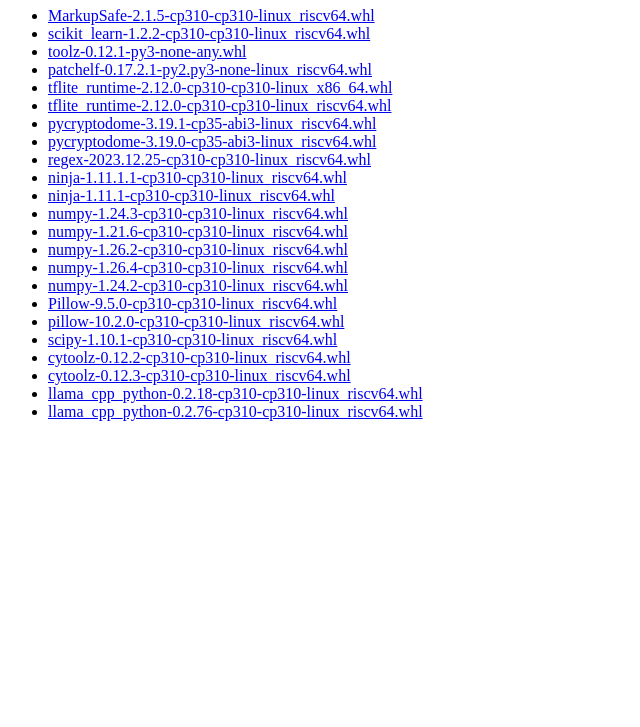
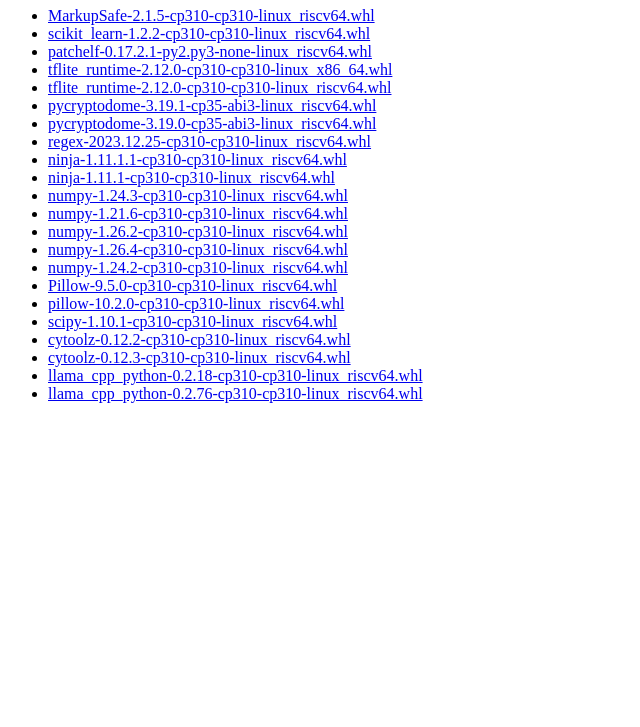
Before and after one commit to prototyp3-dev/pip-wheels-riscv, a plain HTML site: page wheels/index.html in a window 1280 px wide. Shown: the part 73-800 px from the top of the page, without its empty margins (0-640 px from the left). Drawn offline with Linux system fonts and the light colour scheme.

Commit message:
Completely remove toolz, since it's not a riscv binary package.

```diff
--- a/wheels/index.html
+++ b/wheels/index.html
@@ -9,7 +9,6 @@
     <ul>
       <li><a href="https://raw.githubusercontent.com/prototyp3-dev/pip-wheels-riscv/main/wheels/markupsafe/MarkupSafe-2.1.5-cp310-cp310-linux_riscv64.whl">MarkupSafe-2.1.5-cp310-cp310-linux_riscv64.whl</a></li>
       <li><a href="https://raw.githubusercontent.com/prototyp3-dev/pip-wheels-riscv/main/wheels/scikit-learn/scikit_learn-1.2.2-cp310-cp310-linux_riscv64.whl">scikit_learn-1.2.2-cp310-cp310-linux_riscv64.whl</a></li>
-      <li><a href="https://raw.githubusercontent.com/prototyp3-dev/pip-wheels-riscv/main/wheels/toolz/toolz-0.12.1-py3-none-any.whl">toolz-0.12.1-py3-none-any.whl</a></li>
       <li><a href="https://raw.githubusercontent.com/prototyp3-dev/pip-wheels-riscv/main/wheels/patchelf/patchelf-0.17.2.1-py2.py3-none-linux_riscv64.whl">patchelf-0.17.2.1-py2.py3-none-linux_riscv64.whl</a></li>
       <li><a href="https://raw.githubusercontent.com/prototyp3-dev/pip-wheels-riscv/main/wheels/tflite-runtime/tflite_runtime-2.12.0-cp310-cp310-linux_x86_64.whl">tflite_runtime-2.12.0-cp310-cp310-linux_x86_64.whl</a></li>
       <li><a href="https://raw.githubusercontent.com/prototyp3-dev/pip-wheels-riscv/main/wheels/tflite-runtime/tflite_runtime-2.12.0-cp310-cp310-linux_riscv64.whl">tflite_runtime-2.12.0-cp310-cp310-linux_riscv64.whl</a></li>
```
Also changed, not shown: 1 other file.
